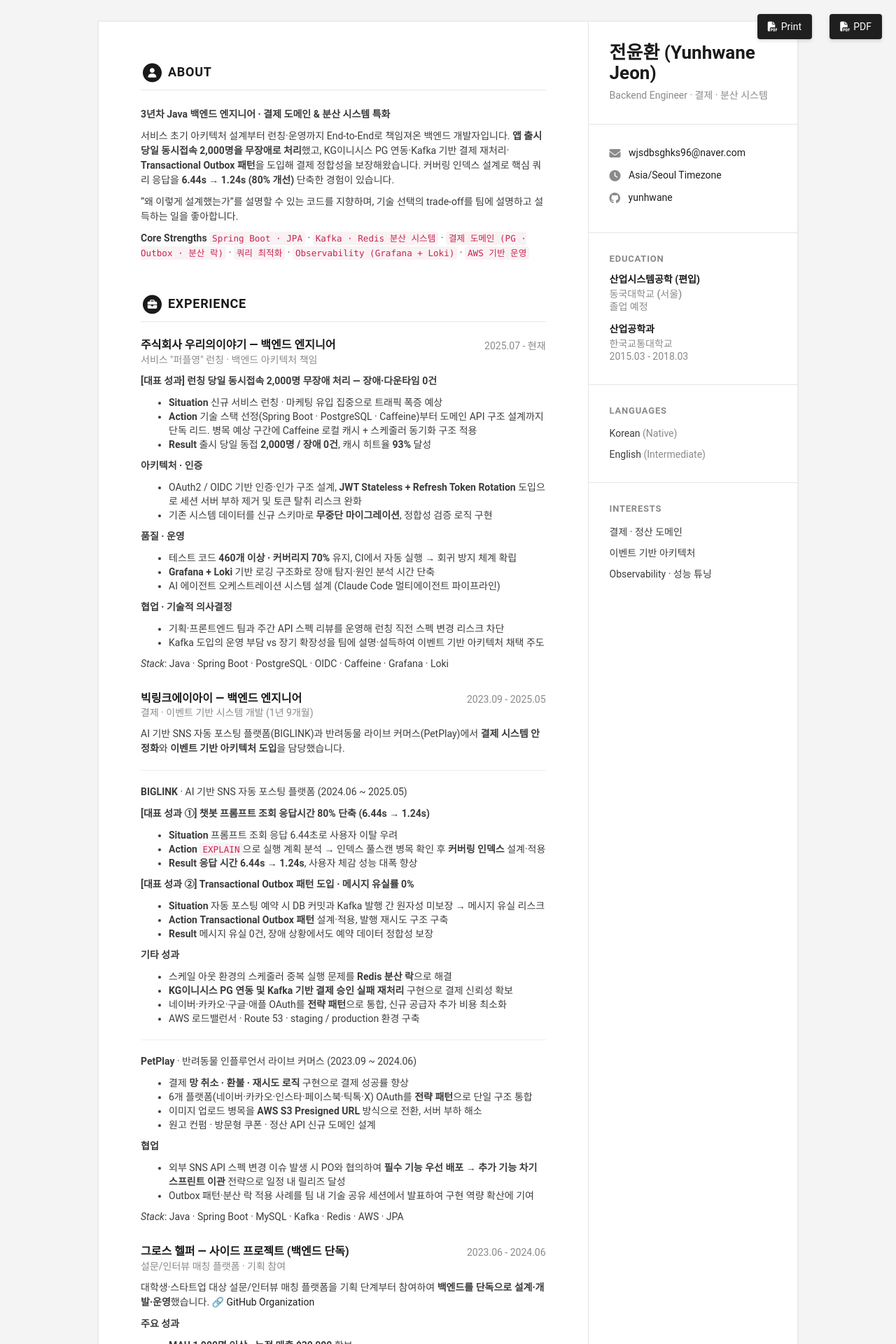
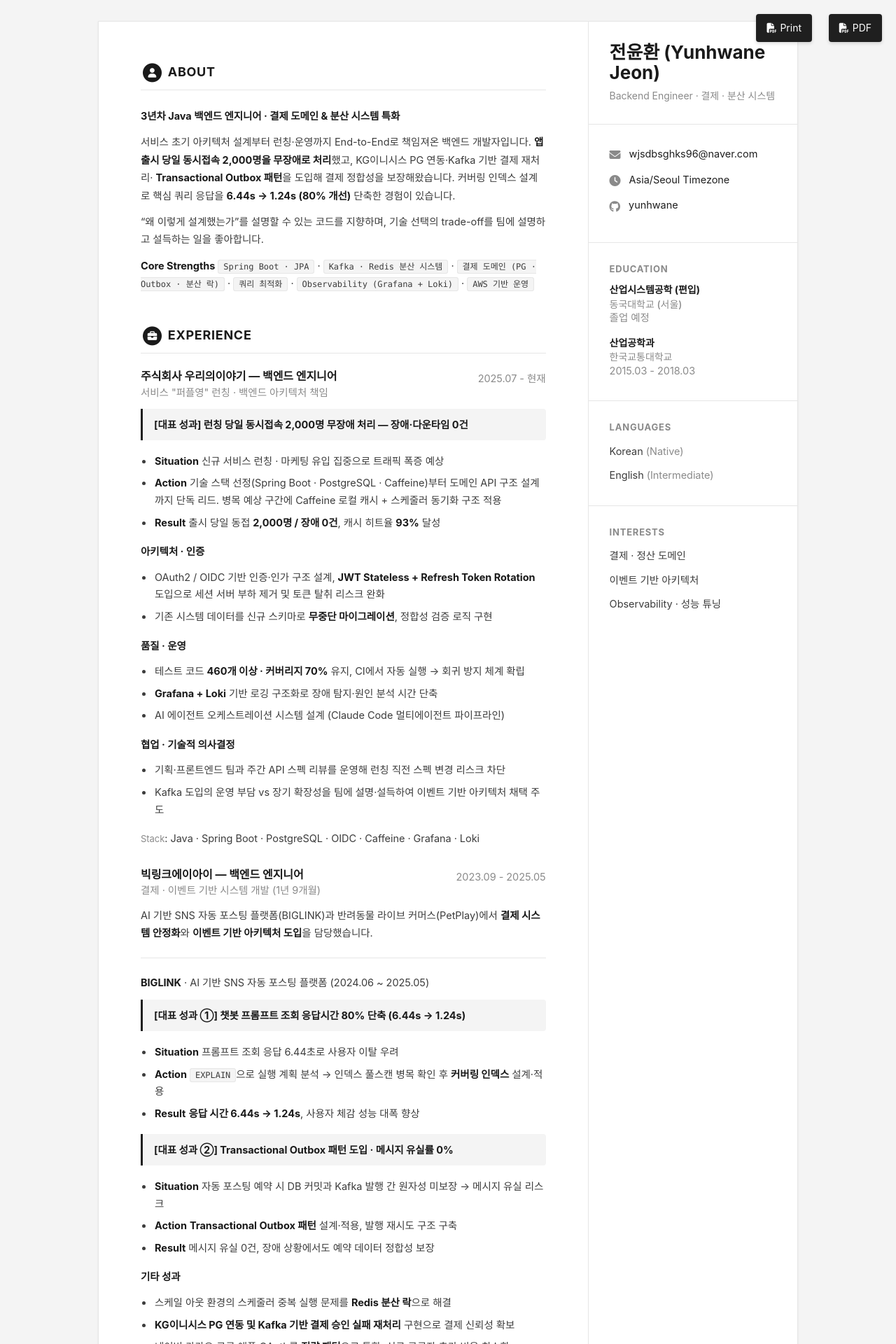
Before and after one commit to yunhwane/portfolio, a Jekyll site: the page built from index.html, in a window 1280 px wide. Shown: the top 1920 px of the page at 70% size. Built offline with Jekyll 4.4.1, drawn with Linux system fonts in a browser that asks for light colours; some web fonts are replaced.

Commit message:
feat(ui): Pretendard 폰트·본문 타이포 개선 및 대표 성과 콜아웃 박스
- head: Pretendard 한글 웹폰트 로드, 폰트 스택 정리
- base: 본문 line-height·자간 조정, .details 전용 타이포(불릿/구분선/강조)
- base: 인라인 code를 무채색 칩으로(부트스트랩 분홍 제거)
- [대표 성과]를 blockquote 콜아웃 박스로 시각화 (data.yml + base)

Co-Authored-By: Claude Opus 4.8 (1M context) <noreply@anthropic.com>

```diff
--- a/_data/data.yml
+++ b/_data/data.yml
@@ -91,7 +91,7 @@ experiences:
     time: 2025.07 - 현재
     company: 서비스 "퍼플영" 런칭 · 백엔드 아키텍처 책임
     details: |
-      **[대표 성과] 런칭 당일 동시접속 2,000명 무장애 처리 — 장애·다운타임 0건**
+      > **[대표 성과] 런칭 당일 동시접속 2,000명 무장애 처리 — 장애·다운타임 0건**
 
       - **Situation** 신규 서비스 런칭 · 마케팅 유입 집중으로 트래픽 폭증 예상
       - **Action** 기술 스택 선정(Spring Boot · PostgreSQL · Caffeine)부터 도메인 API 구조 설계까지 단독 리드.
@@ -128,14 +128,14 @@ experiences:
 
       **BIGLINK** · AI 기반 SNS 자동 포스팅 플랫폼 (2024.06 ~ 2025.05)
 
-      **[대표 성과 ①] 챗봇 프롬프트 조회 응답시간 80% 단축 (6.44s → 1.24s)**
+      > **[대표 성과 ①] 챗봇 프롬프트 조회 응답시간 80% 단축 (6.44s → 1.24s)**
 
       - **Situation** 프롬프트 조회 응답 6.44초로 사용자 이탈 우려
       - **Action** `EXPLAIN`으로 실행 계획 분석 → 인덱스 풀스캔 병목 확인 후
         **커버링 인덱스** 설계·적용
       - **Result** **응답 시간 6.44s → 1.24s**, 사용자 체감 성능 대폭 향상
 
-      **[대표 성과 ②] Transactional Outbox 패턴 도입 · 메시지 유실률 0%**
+      > **[대표 성과 ②] Transactional Outbox 패턴 도입 · 메시지 유실률 0%**
 
       - **Situation** 자동 포스팅 예약 시 DB 커밋과 Kafka 발행 간 원자성 미보장 → 메시지 유실 리스크
       - **Action** **Transactional Outbox 패턴** 설계·적용, 발행 재시도 구조 구축
--- a/_includes/head.html
+++ b/_includes/head.html
@@ -13,6 +13,11 @@
 
   <!-- Favicon -->
   <link rel="shortcut icon" href="favicon.ico">
+
+  <!-- Korean web font: Pretendard (가독성·완성도 향상) -->
+  <link rel="preconnect" href="https://cdn.jsdelivr.net" crossorigin>
+  <link rel="stylesheet" as="style" crossorigin
+    href="https://cdn.jsdelivr.net/gh/orioncactus/pretendard@v1.3.9/dist/web/static/pretendard.min.css">
 
   <!-- Global CSS -->
   <link rel="stylesheet" href="{{ site.baseurl }}/assets/plugins/bootstrap/css/bootstrap.css">
--- a/_sass/_base.scss
+++ b/_sass/_base.scss
@@ -1,9 +1,13 @@
 /* ======= Base ======= */
 body {
-  font-family: "Roboto", sans-serif;
+  font-family: "Pretendard", "Pretendard Variable", -apple-system,
+    BlinkMacSystemFont, "Apple SD Gothic Neo", "Roboto", "Segoe UI",
+    "Malgun Gothic", sans-serif;
   color: $text-color-secondary;
   background: $smoky-white;
-  font-size: 14px;
+  font-size: 14.5px;
+  line-height: 1.7;
+  letter-spacing: -0.003em; // 한글 자간 미세 조정
   padding: 30px;
   -webkit-font-smoothing: antialiased;
   -moz-osx-font-smoothing: grayscale;
@@ -30,7 +34,7 @@ a {
 }
 
 p {
-  line-height: 1.5;
+  line-height: 1.7;
 }
 
 .wrapper {
@@ -193,6 +197,69 @@ p {
     margin-bottom: 50px;
     &:last-child {
       margin-bottom: 0;
+    }
+  }
+
+  /* 요약·경험 본문 공통 가독성 (마크다운 렌더 결과) */
+  .summary,
+  .details {
+    font-size: 14.5px;
+    line-height: 1.75;
+
+    p {
+      line-height: 1.75;
+      margin-bottom: 12px;
+    }
+    ul {
+      padding-left: 18px;
+      margin-bottom: 16px;
+    }
+    li {
+      margin-bottom: 7px;
+      line-height: 1.7;
+      padding-left: 2px;
+    }
+    strong {
+      color: $text-color;
+      font-weight: 700;
+    }
+    em {
+      // _Stack_ 등 보조 표기 — 기울임 대신 메타 톤으로
+      font-style: normal;
+      color: $text-grey;
+      font-size: 13px;
+    }
+    hr {
+      border: 0;
+      border-top: 1px solid $divider;
+      margin: 22px 0;
+    }
+    code {
+      font-family: "SFMono-Regular", "Menlo", "Consolas", monospace;
+      font-size: 12px;
+      padding: 2px 7px;
+      background: $smoky-white;
+      color: $text-color-secondary;
+      border: 1px solid $divider;
+      border-radius: 3px;
+    }
+
+    /* '[대표 성과]' 콜아웃 박스 (마크다운 blockquote) */
+    blockquote {
+      margin: 0 0 18px;
+      padding: 11px 16px;
+      background: $smoky-white;
+      border-left: 3px solid $theme-color;
+      border-radius: 0 4px 4px 0;
+      font-size: 14.5px;
+
+      p {
+        margin: 0;
+        line-height: 1.6;
+      }
+      strong {
+        color: $text-color;
+      }
     }
   }
 
```
